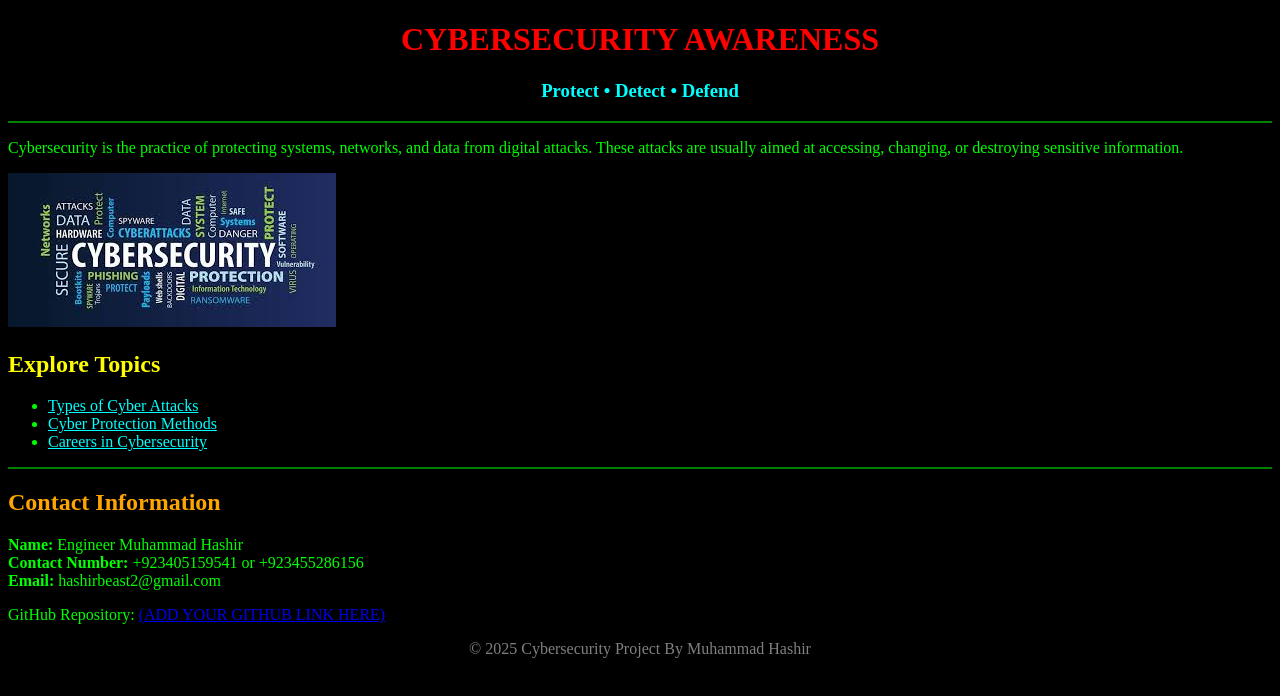
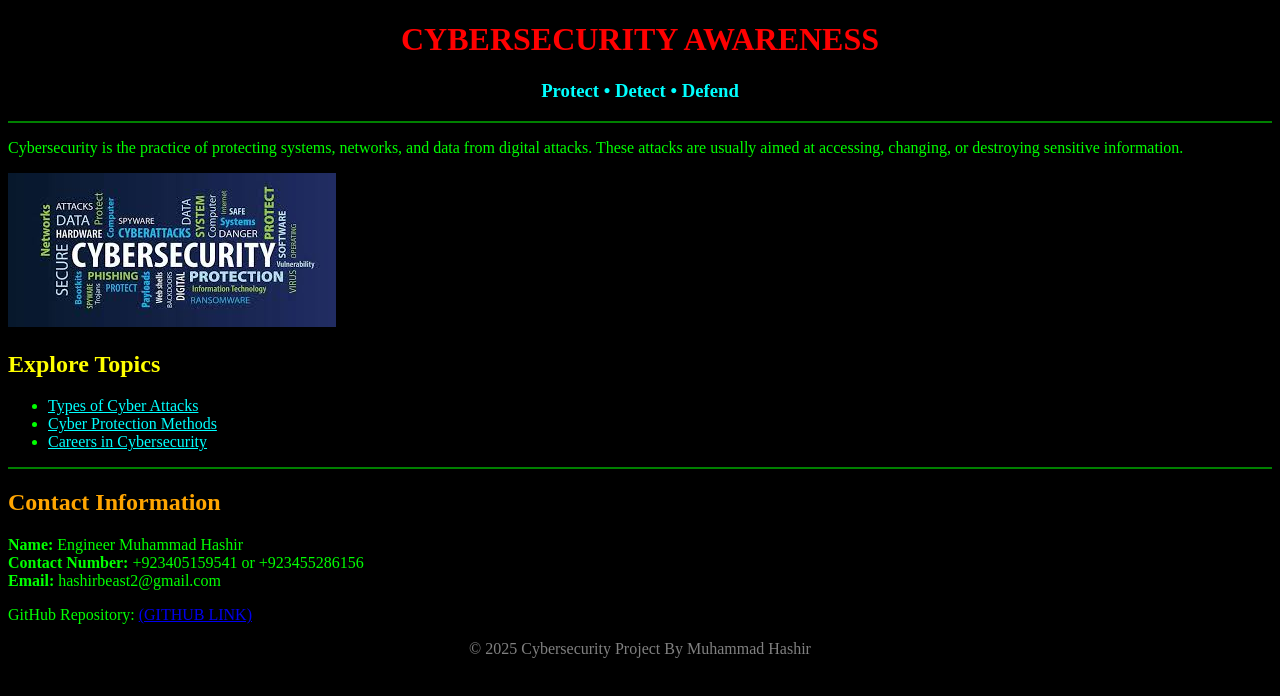
Before and after one commit to hashirbeast2-debug/HTML-WEBSITE-ON-CYBER-SECURITY, a plain HTML site: page index.html in a window 1280 px wide. Drawn offline with Linux system fonts and the light colour scheme.

Commit message:
Modify GitHub link in index.html
Updated GitHub link in the contact section.

```diff
--- a/index.html
+++ b/index.html
@@ -38,7 +38,7 @@ These attacks are usually aimed at accessing, changing, or destroying sensitive
 
 <p>
 GitHub Repository:
-<font color="cyan"><a href="#">(ADD YOUR GITHUB LINK HERE)</a></font>
+<font color="cyan"><a href="https://github.com/hashirbeast2-debug/HTML-WEBSITE-ON-CYBER-SECURITY">(GITHUB LINK)</a></font>
 </p>
 
 <center>
```
